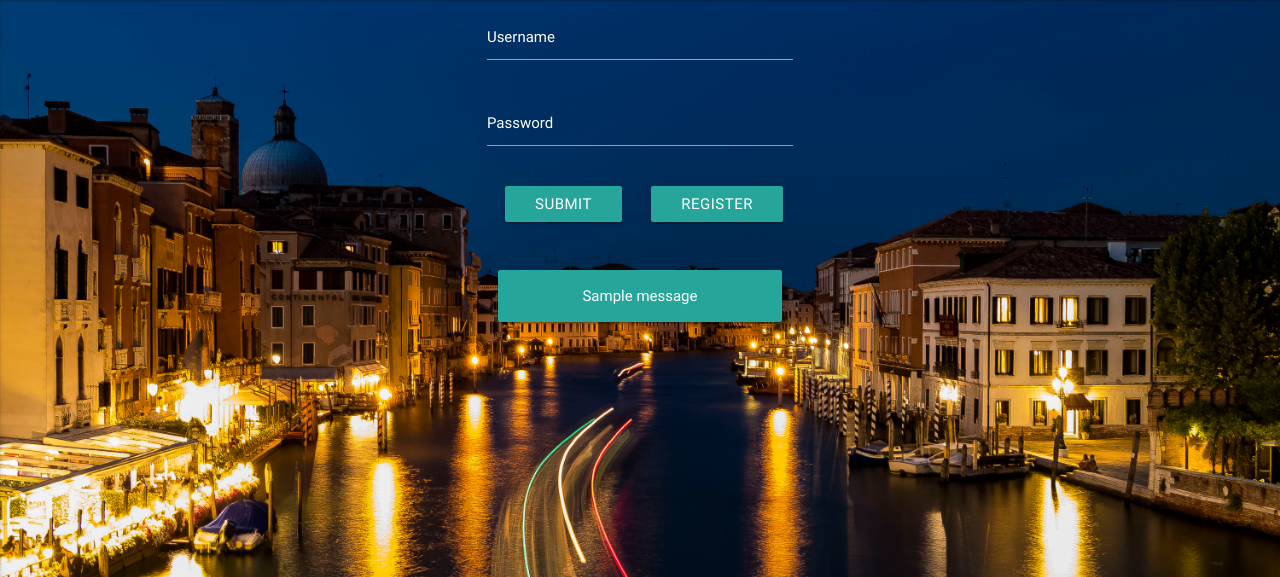
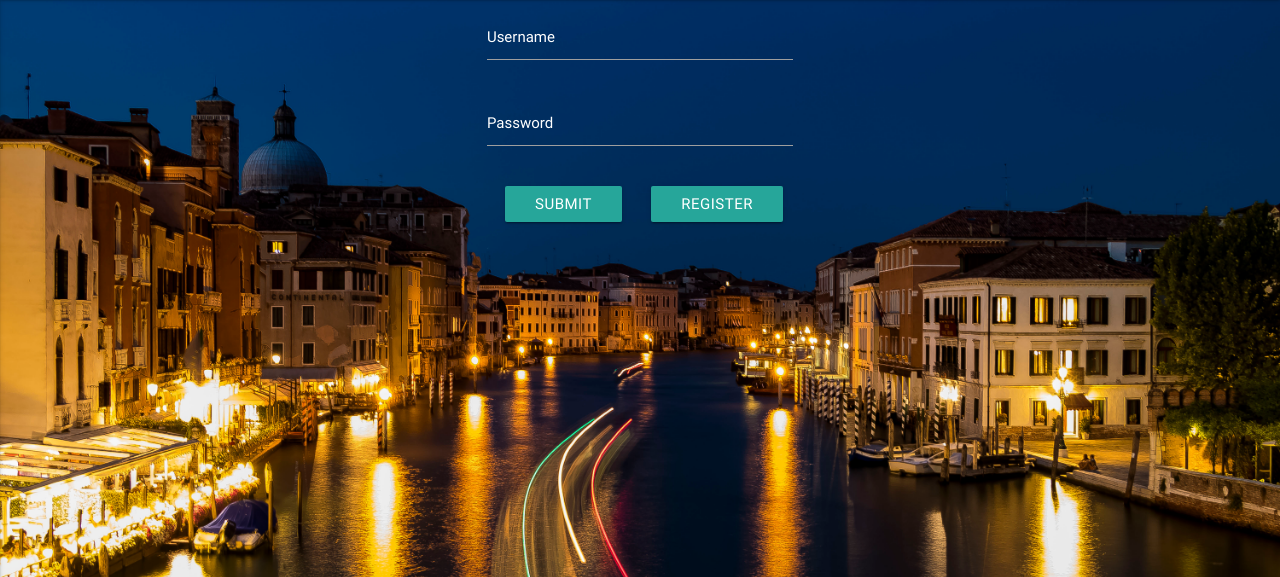
Before and after one commit to sjaster/pytodo, a Flask app: page / in a window 1280 px wide. Shown: the part 65-642 px from the top of the page. Run offline with Flask 2, Linux system fonts and the light colour scheme; one stand-in notice (Sample message) is shown; parts of the project's set-up code (start-up, migrations or seed data) failed here and were passed over.

Commit message:
change messages to toasts

```diff
--- a/src/templates/layout.html
+++ b/src/templates/layout.html
@@ -42,17 +42,15 @@
 </nav>
 </div>
 {% block body %}{% endblock %}
-<div class="container">
-    <div class="row">
-        <div class="col s4 push-s4 center">
-            {% for message in get_flashed_messages() %}
-            <div class="col s12 card-panel teal lighten-1 white-text flash-panel">{{ message }}</div>
-            {% endfor %}
-        </div>
-    </div>
-</div>
 <!--Import jQuery before materialize.js-->
 <script type="text/javascript" src="{{ url_for('static', filename='js/jquery-3.2.1.min.js') }}"></script>
 <script type="text/javascript" src="{{ url_for('static', filename='js/materialize.min.js') }}"></script>
 <!-- Import script for basic materialize options -->
 <script type="text/javascript" src="{{ url_for('static', filename='js/function.js') }}"></script>
+<script>
+    {% if get_flashed_messages() %}
+    {% for message in get_flashed_messages() %}
+    Materialize.toast('{{ message }}', 4000);
+    {% endfor %}
+    {% endif %}
+</script>
```
